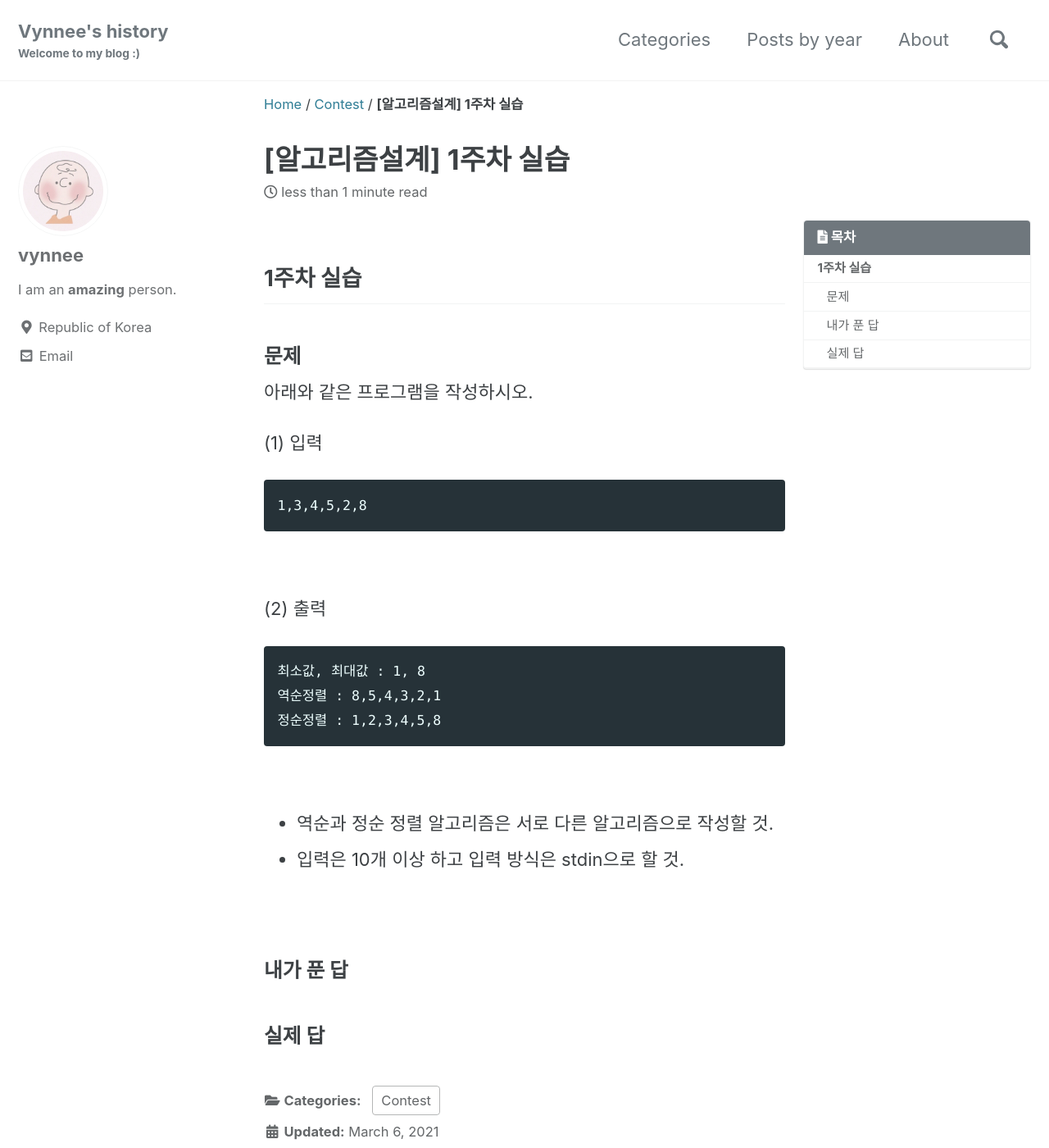
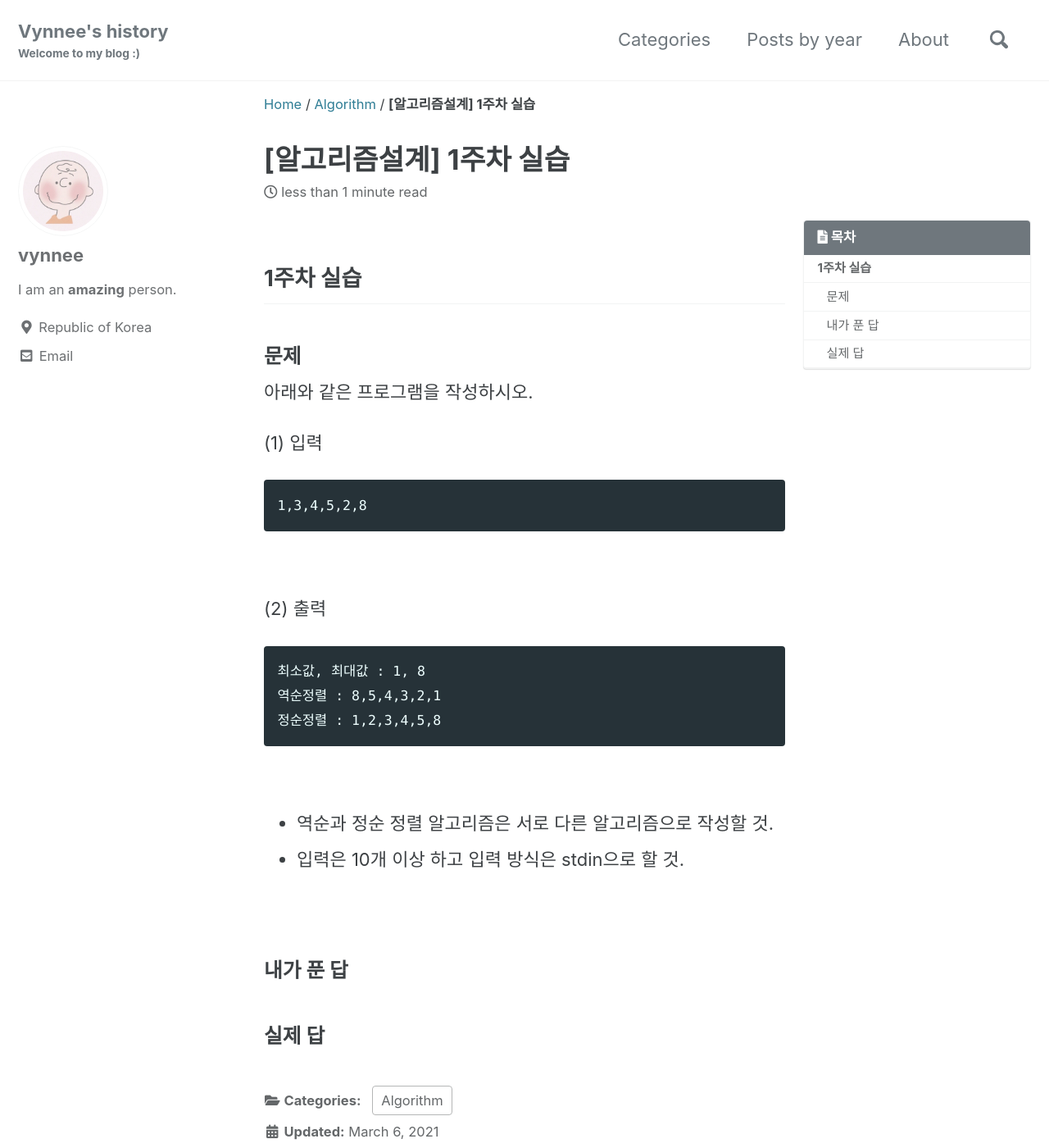
Before and after one commit to vynnee/vynnee.github.io, a Jekyll site: the page built from _posts/2021-01/algorithm/2021-03-06-alg.md, in a window 1280 px wide and 1400 px high. Shown: the whole window at 82% size. Built offline with Jekyll 4.4.1, drawn with Linux system fonts in a browser that asks for light colours; cached includes are drawn as plain includes; comment, search, counter and statistics services are not loaded.

Commit message:
[2021.03.06] post modify

```diff
--- a/_posts/2021-01/algorithm/2021-03-06-alg.md
+++ b/_posts/2021-01/algorithm/2021-03-06-alg.md
@@ -7,7 +7,7 @@ comments: true
 related: true
 popular: true
 categories:
-- Contest
+- Algorithm
 toc: true
 toc_sticky: true
 toc_label: 목차
```
